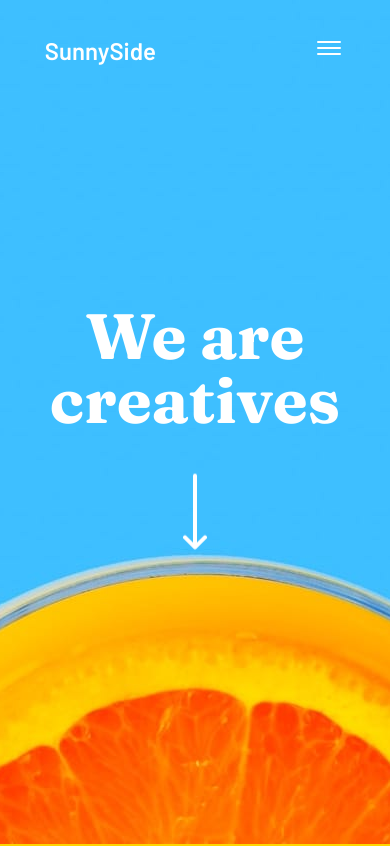
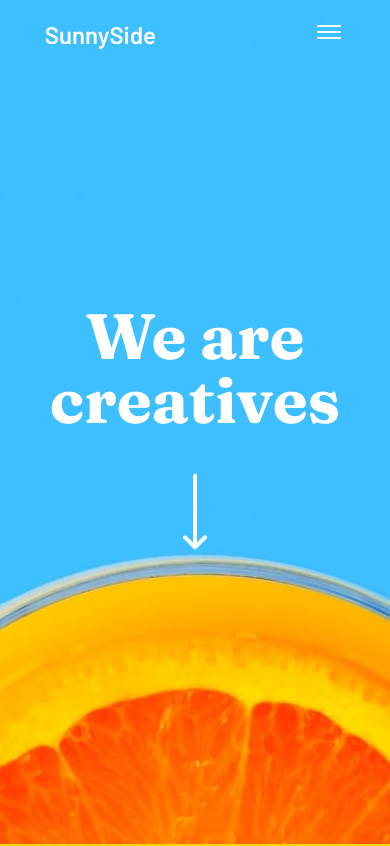
Before and after one commit to LuisC73/SunnySide, a website: page index.html in a window 390 px wide. Shown: the top 846 px of the page. Drawn offline with nearby package versions, Linux system fonts and the light colour scheme.

Commit message:
cambio de color en letra

```diff
--- a/src/stylesheets/scss/_modules/_nav.scss
+++ b/src/stylesheets/scss/_modules/_nav.scss
@@ -4,12 +4,11 @@
 
 .nav{
     @include mixin.flex(space-between,center,row);
-    padding: 2.5rem;
+    padding: 1.5rem 2.5rem;
     position: fixed;
     top: 0;
     left: 0;
     width: 100vw;
-    height: 12vh;
 
 
     &__h3{
@@ -47,7 +46,7 @@
 
 @media (max-width:768px){
     .nav{
-        padding: 0 2.8rem;
+        padding: 1rem 2.8rem;
 
         &__ul{
             display: none;
@@ -60,5 +59,9 @@
             border: none;
             outline: none;
         }
+
+        &__a{
+            color: vars.$dark-blue;
+        }
     }
 }
--- a/src/stylesheets/scss/_other/_nav--modifiers.scss
+++ b/src/stylesheets/scss/_other/_nav--modifiers.scss
@@ -54,15 +54,16 @@
 
 
         &> .nav__li{
-
             margin: 1rem 0;
         }
+
     }
 
-    &__a{
-        color: vars.$dark-blue;
+}
 
-        &--button{
+@media (max-width:768px){
+    .nav{
+        &__a--button{
             background-color: vars.$yellow;
         }
     }
```
Also changed, not shown: src/stylesheets/css/style.css, 1 other file.
